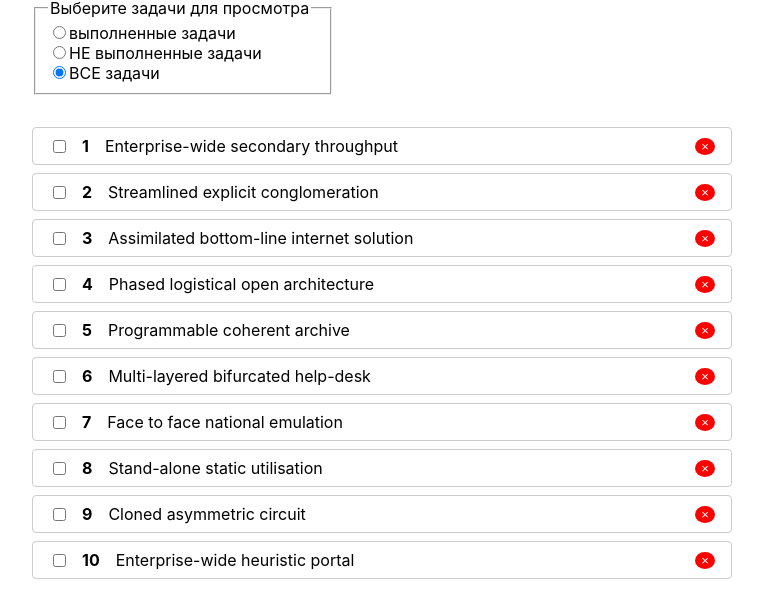
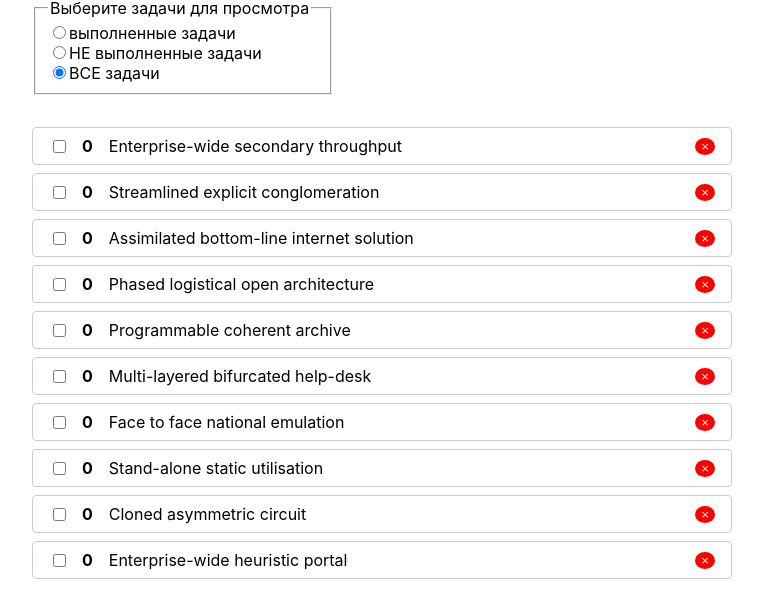
Before and after one commit to LLStudent83/todo-ts-redux-RT-7, a React (Create React App) app: page / in a window 1280 px wide. Shown: the part 202-797 px from the top of the page, without its empty margins (258-1021 px from the left). Built offline with nearby package versions, Linux system fonts and the light colour scheme.

Commit message:
вынес ф-ю созданияи стиля из компонента list и убрал индекс из item

```diff
--- a/package.json
+++ b/package.json
@@ -21,7 +21,7 @@
     "web-vitals": "^2.1.4"
   },
   "scripts": {
-    "start": "react-scripts start",
+    "start": "set PORT=3006 && react-scripts start",
     "build": "react-scripts build",
     "test": "react-scripts test",
     "eject": "react-scripts eject"
--- a/src/component/todoItem/TodoItem.tsx
+++ b/src/component/todoItem/TodoItem.tsx
@@ -8,28 +8,25 @@ import "./todoItem.scss";
 
 type Props = {
   todo: TodoType;
-  index: number;
 };
 
-function toEquile(prev: Props, state: Props) {
-  const prevkeys = Object.keys(prev);
-  const keys = Object.keys(state);
-  if (prevkeys.length !== keys.length) return false;
-
-  for (let key in prev) {
-    if (typeof key !== "object") {
-      if (prev[key] !== state[key]) return false;
-    } else {
-      toEquile(prev[key], state[key]);
+function toEquileV2(prevProps: Props, nextProps: Props) {
+  for (let prevKey in prevProps) {
+    if (!(prevKey in nextProps)) {
+      return false;
     }
-    return true;
   }
 
-  return prev === state;
+  for (let prevKey in prevProps) {
+    if (prevProps[prevKey] !== nextProps[prevKey]) {
+      return false;
+    }
+  }
+  return true;
 }
 
 function TodoItem(props: Props): JSX.Element {
-  const { todo, index } = props;
+  const { todo } = props;
   console.log("render TodoItem", todo.title);
 
   const dispatch = useAppDispatch();
@@ -62,7 +59,7 @@ function TodoItem(props: Props): JSX.Element {
         checked={todo.completed}
         onChange={() => onChange(todo.id)}
       />
-      <div className="todoItem__serialТumber">{index + 1}</div>
+      <div className="todoItem__serialТumber">{0}</div>
       <div className={classes.join(" ")}>{todo.title}</div>
 
       <button
@@ -76,5 +73,5 @@ function TodoItem(props: Props): JSX.Element {
   );
 }
 
-export default React.memo(TodoItem, toEquile);
+export default React.memo(TodoItem, toEquileV2);
 // export default TodoItem;
--- a/src/component/todoList/TodoList.tsx
+++ b/src/component/todoList/TodoList.tsx
@@ -5,6 +5,19 @@ import { useAppSelector } from "../../store/reduxHooks";
 import { FilterType } from "../app/App";
 import { TodoType } from "../../store/todoReducer";
 import "./todoList.scss";
+
+function getVisibleTodo(value: FilterType, todos: TodoType[]): TodoType[] {
+  if (value === "all") {
+    return todos;
+  }
+  if (value === "unComplete") {
+    return todos.filter((todo) => todo.completed === false);
+  }
+  if (value === "complete") {
+    return todos.filter((todo) => todo.completed === true);
+  }
+  return todos;
+}
 
 function TodoList(): JSX.Element {
   const { todos } = useAppSelector((state) => state.todos);
@@ -14,24 +27,11 @@ function TodoList(): JSX.Element {
 
   // const visibleTodos: Array<TodoType> = todos.filter((todo) => todo.visible);
 
-  function getVisibleTodo(value: FilterType): TodoType[] {
-    if (value === "all") {
-      return todos;
-    }
-    if (value === "unComplete") {
-      return todos.filter((todo) => todo.completed === false);
-    }
-    if (value === "complete") {
-      return todos.filter((todo) => todo.completed === true);
-    }
-    return todos;
-  }
-
   return (
     <>
       <ul className="todoList__list">
-        {getVisibleTodo(activeFilter).map((todo, index) => (
-          <TodoItem todo={todo} key={todo.id} index={index} />
+        {getVisibleTodo(activeFilter, todos).map((todo, index) => (
+          <TodoItem todo={todo} key={todo.id} />
         ))}
       </ul>
       {todos.length === 0 && <p>No todo</p>}
```
